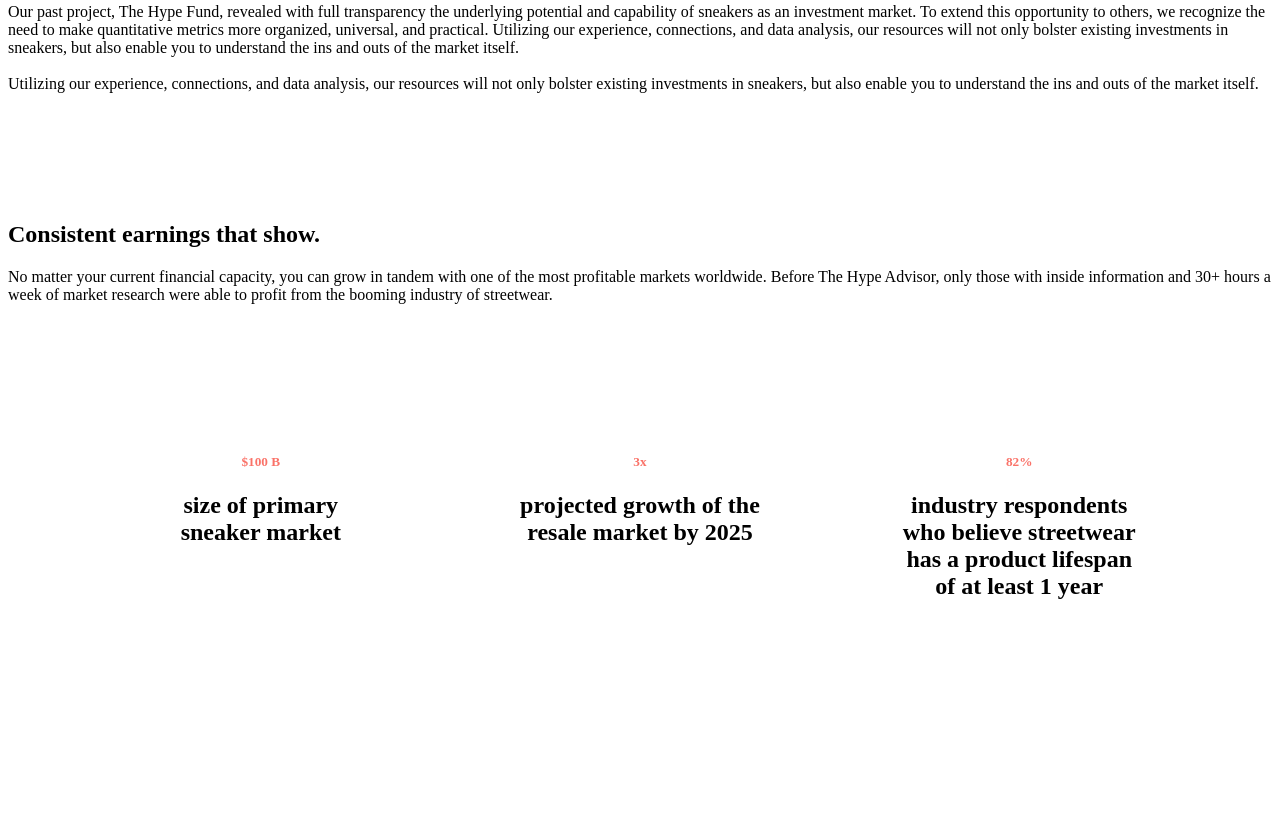
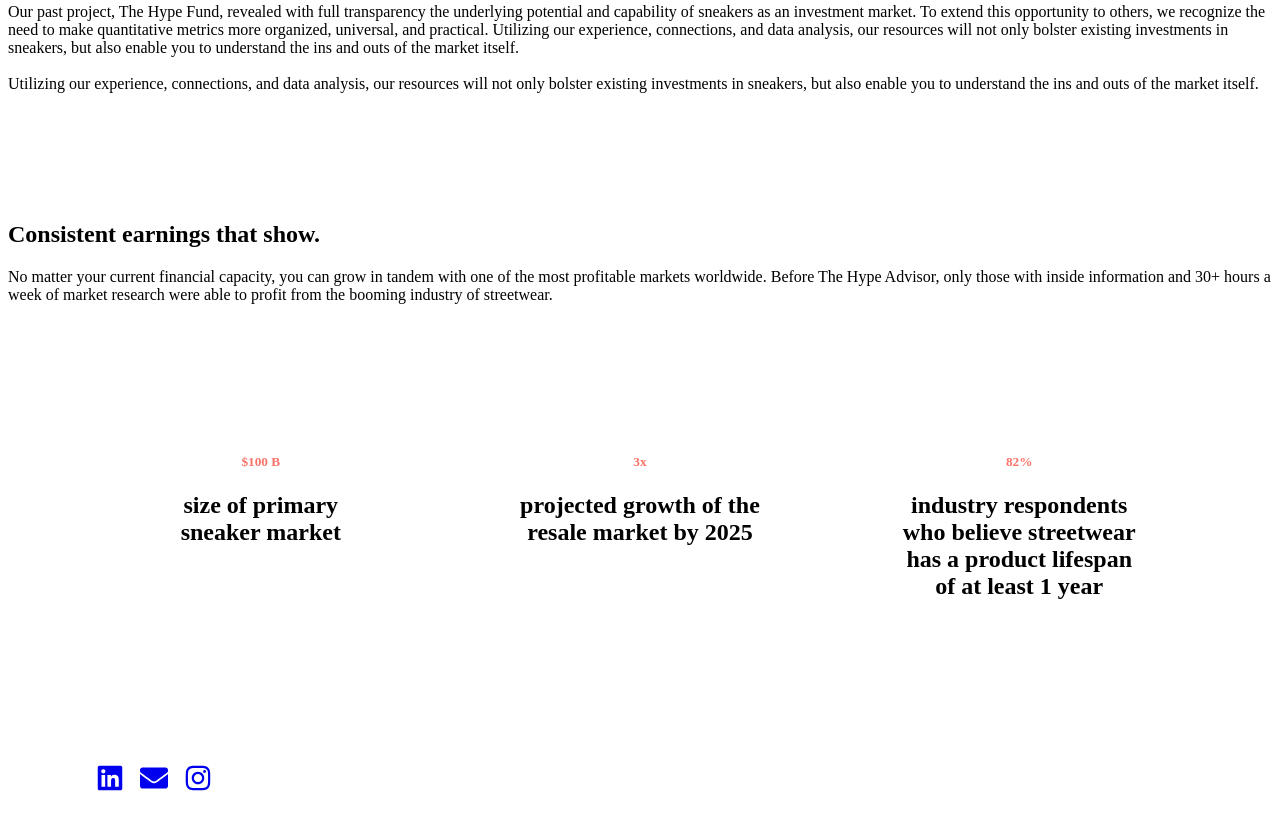
Before and after one commit to m1ch43lw4ng/hype-advisor-website, a Gatsby site: page / in a window 1280 px wide. Shown: the part 821-1650 px from the top of the page. Before the commit the page ends 1569 px from the top, so only its background shows below. Built offline with nearby package versions, Linux system fonts and the light colour scheme; Gatsby itself is replaced by a stand-in of ours.

Commit message:
adds footer to landing page

```diff
--- a/src/pages/index.js
+++ b/src/pages/index.js
@@ -3,6 +3,7 @@
 import {TiArrowDown} from 'react-icons/ti';
 
 import Header from "../components/header"
+import Footer from "../components/footer"
 import SEO from "../components/seo"
 import "../css/index.scss"
 
@@ -73,15 +74,10 @@
             </div>
           </div>
         </main>
+        <Footer/>
       </div>
     </>
   )
 }
 
-// var arrow = document.getElementById("arrow");
-// arrow.onclick = function(){
-//   var elmnt = document.getElementById("site");
-//   elmnt.scrollIntoView({behavior: "smooth", block: "start", inline: "nearest"});
-// };
-
 export default IndexPage
```
